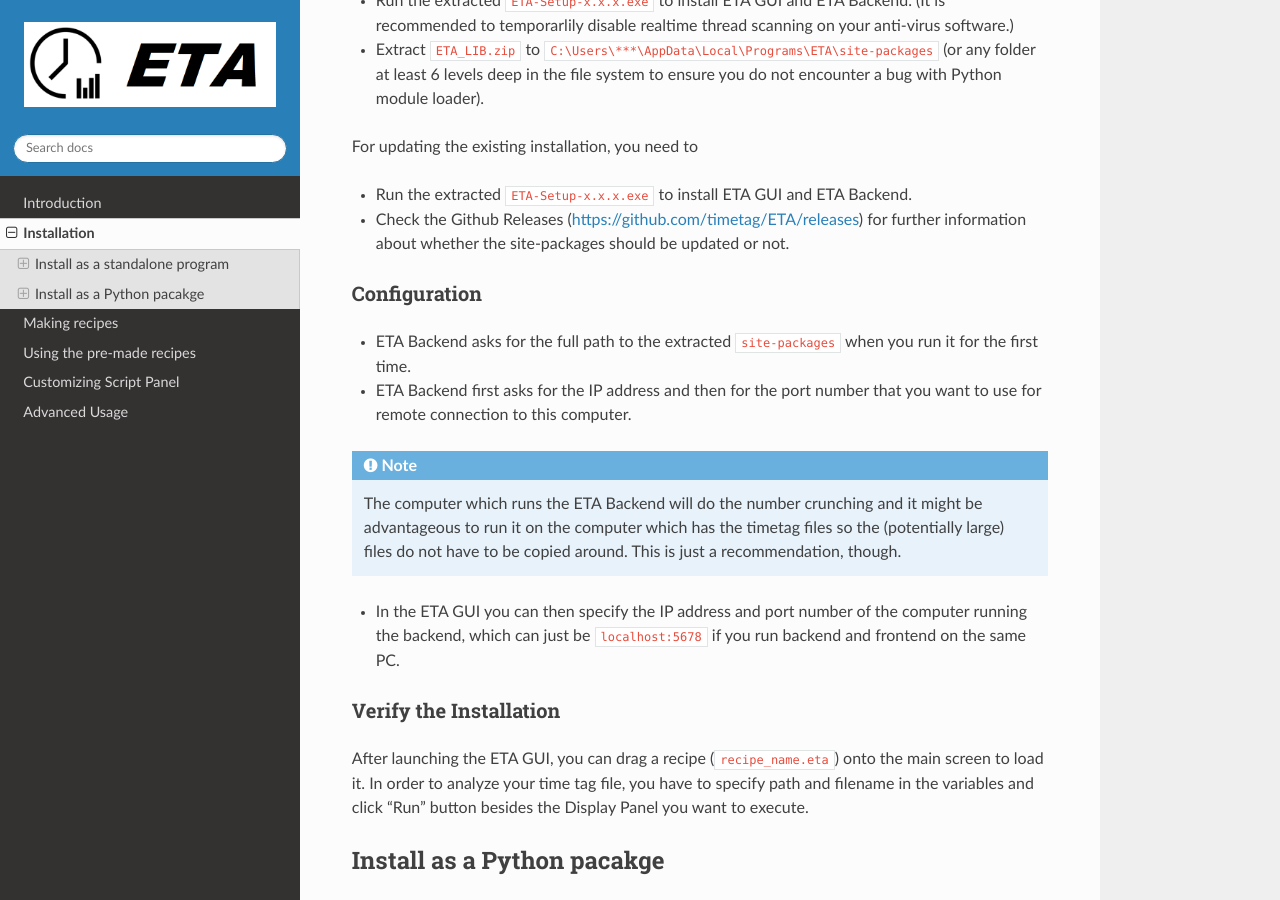
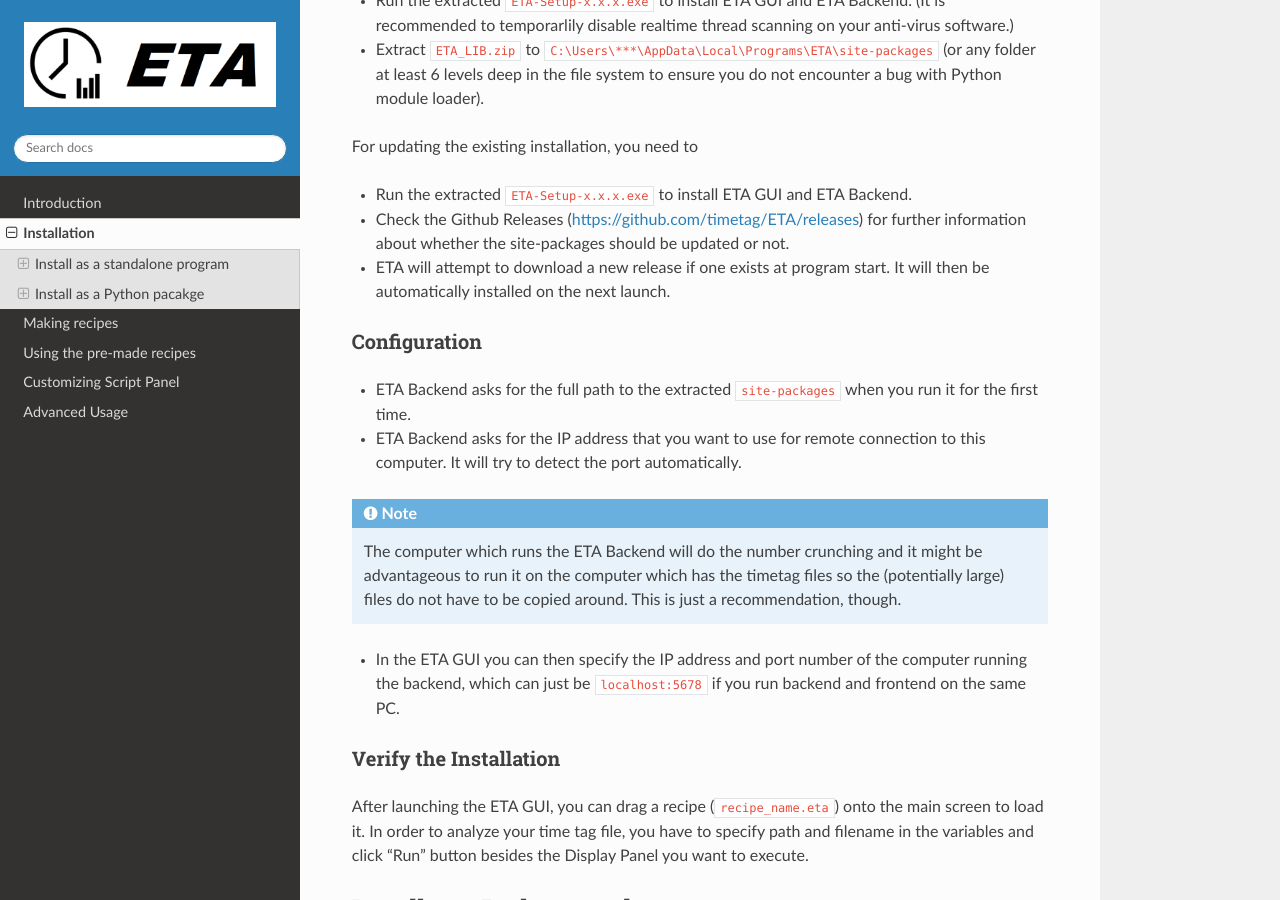
Before and after one commit to timetag/timetag.github.io, a Sphinx documentation site: the page built from docs/installation.rst, in a window 1280 px wide and 900 px high, scrolled down 617 px. Built offline with Sphinx 7.4.7 and the Read the Docs theme 2.0.0, drawn with Linux system fonts in a browser that asks for light colours.

Commit message:
Update installation.rst
minor changes

```diff
--- a/docs/installation.rst
+++ b/docs/installation.rst
@@ -33,12 +33,14 @@
 
 *       Check the Github Releases (https://github.com/timetag/ETA/releases) for further information about whether the site-packages should be updated or not.
 
+*       ETA will attempt to download a new release if one exists at program start. It will then be automatically installed on the next launch.
+
 Configuration
 ......
 
 *       ETA Backend asks for the full path to the extracted ``site-packages`` when you run it for the first time.
 
-*       ETA Backend first asks for the IP address and then for the port number that you want to use for remote connection to this computer.
+*       ETA Backend asks for the IP address that you want to use for remote connection to this computer. It will try to detect the port automatically.
 
 .. note::
     The computer which runs the ETA Backend will do the number crunching and it might be advantageous to run it on the computer which has the timetag files so the (potentially large) files do not have to be copied around. This is just a recommendation, though.
```
